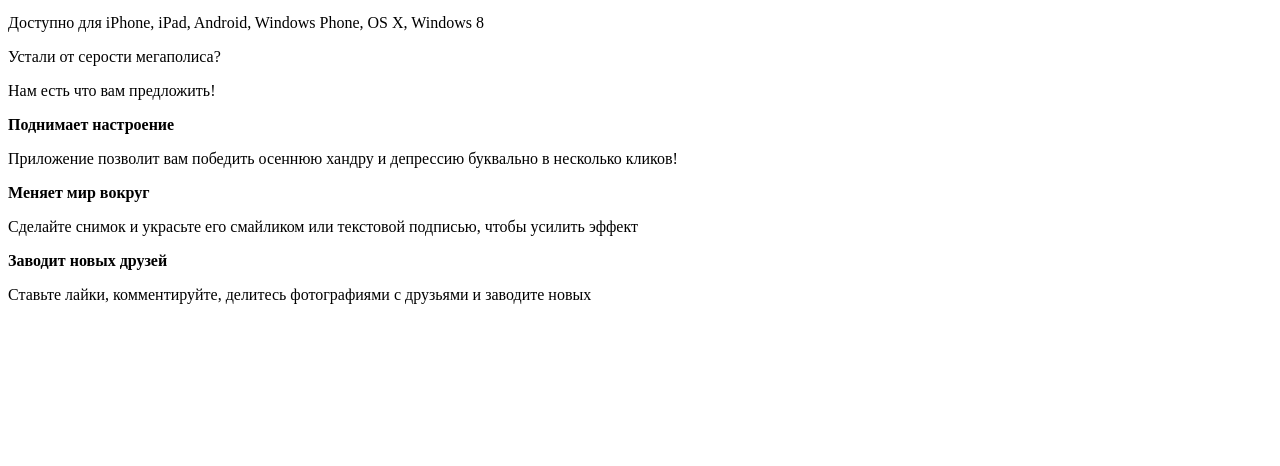
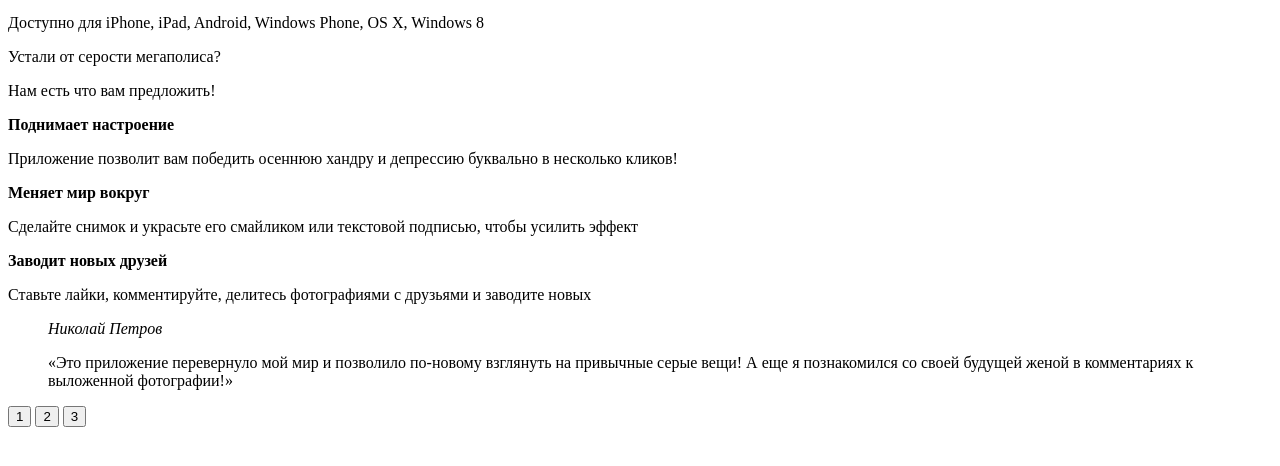
Before and after one commit to DeadCripple/pink, a plain HTML site: page index.html in a window 1280 px wide. Shown: the part 264-730 px from the top of the page. Drawn offline with Linux system fonts and the light colour scheme.

Commit message:
Разметил блок Reivew

```diff
--- a/index.html
+++ b/index.html
@@ -58,7 +58,19 @@
           </div>
         </div>
       </section>
-
+      <section class="reivew slider">
+        <blockquote class="reivew__item slide">
+          <cite class="reivew__autor">Николай Петров</cite>
+          <p class="reivew__comment">
+            «Это приложение перевернуло мой мир и позволило по-новому взглянуть на привычные серые вещи! А еще я познакомился со своей будущей женой в комментариях к выложенной фотографии!»
+          </p>
+        </blockquote>
+        <div class="reivew__radio-buttons slider__radio-buttons">
+          <button class="slider__radio-button">1</button>
+          <button class="slider__radio-button">2</button>
+          <button class="slider__radio-button">3</button>
+        </div>
+      </section>
     </main>
   </body>
 </html>
```
